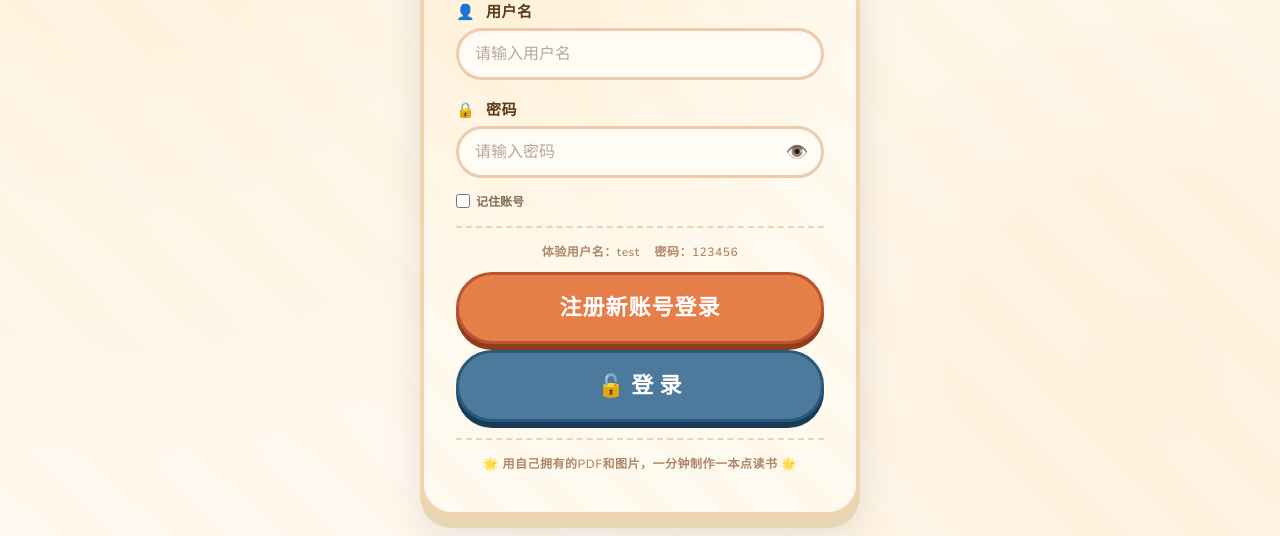
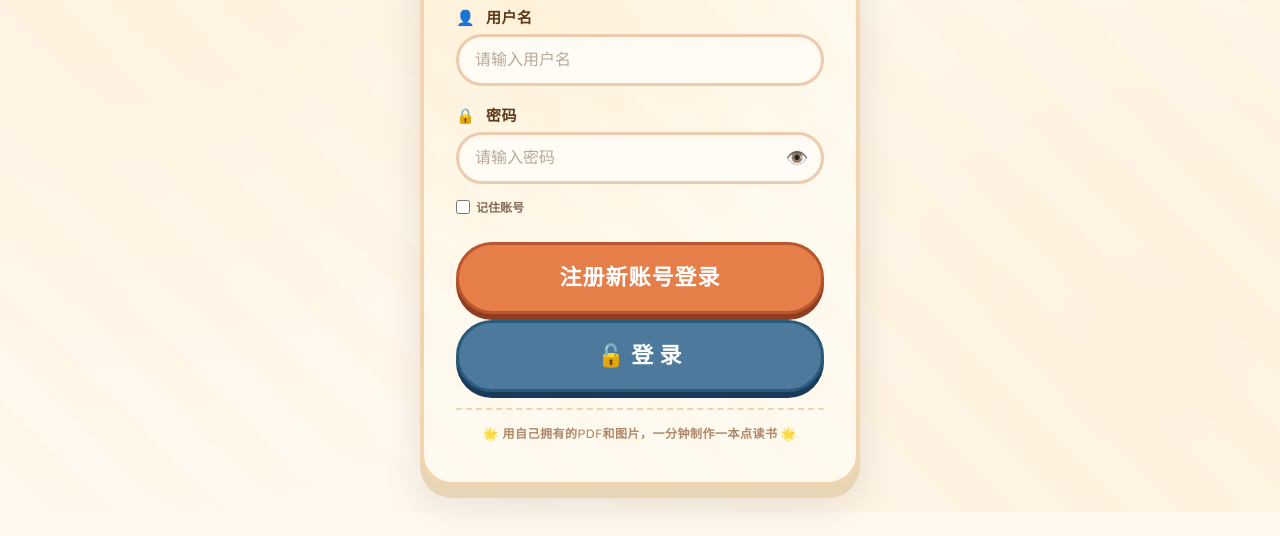
Before and after one commit to zhangzheng211/tappyread, a website: page index.html in a window 1280 px wide. Shown: the part 288-824 px from the top of the page. After the commit the page ends 800 px from the top, so only its background shows below. Drawn offline with nearby package versions, Linux system fonts and the light colour scheme.

Commit message:
注释体验用户名和密码

```diff
--- a/index.html
+++ b/index.html
@@ -377,9 +377,9 @@
         <div class="helper-row">
             <label class="remember"><input type="checkbox" id="rememberUser"> 记住账号</label>
         </div>
-        <div class="footer-note">
+        <!-- <div class="footer-note">
             体验用户名：test&nbsp;&nbsp;&nbsp;&nbsp;密码：123456
-        </div>
+        </div> -->
 
         <!-- 错误提示 -->
         <div class="error-msg" id="errorMsg">❌ 用户名或密码错误，请重试</div>
```
